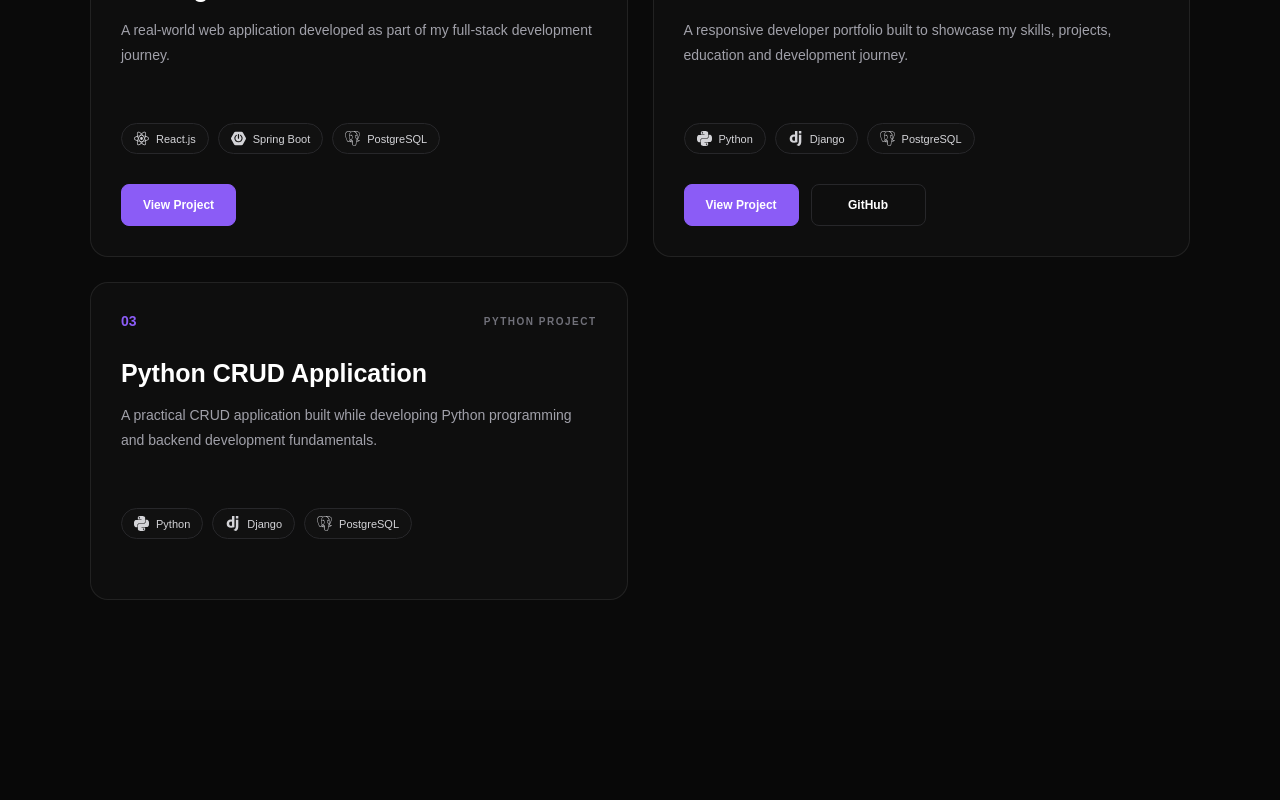
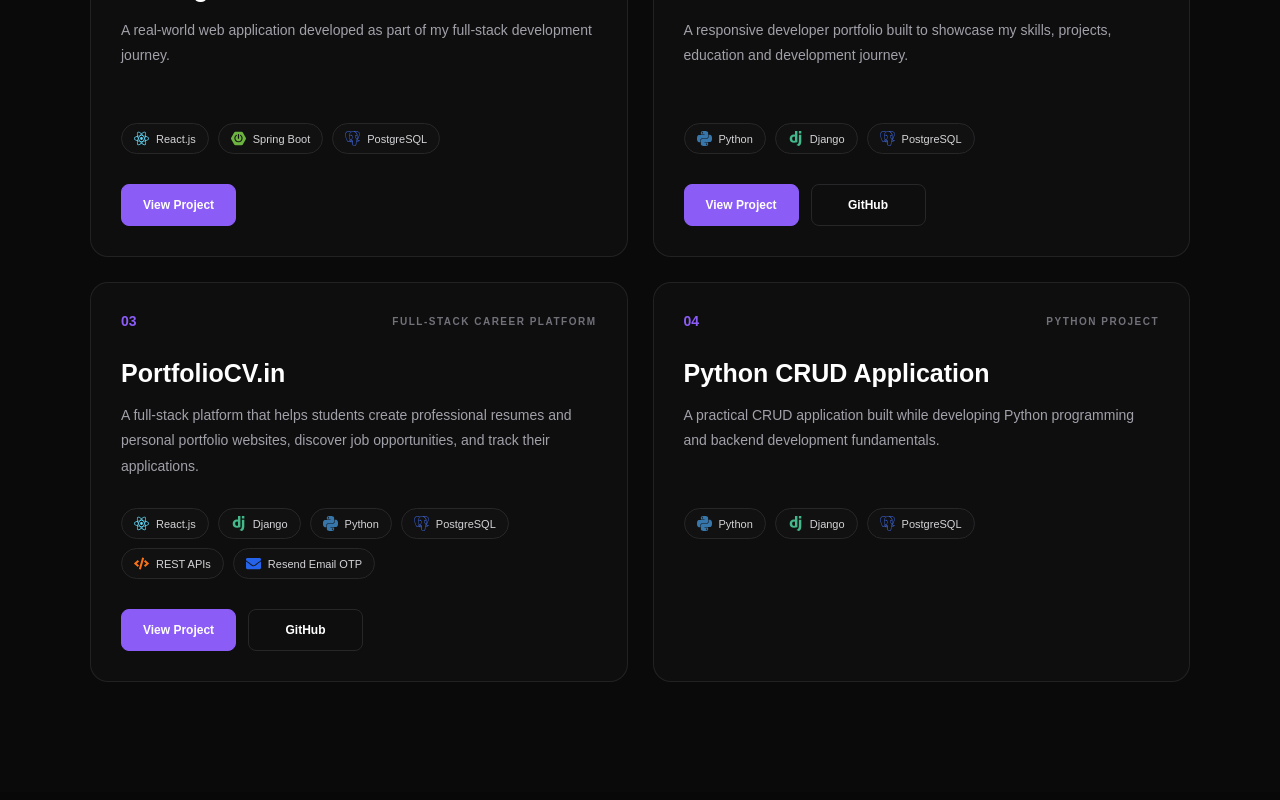
Before and after one commit to vajrabilash-Degapogu/portfolio-frontend, a React (Create React App) app: page / in a window 1280 px wide. Shown: the part 4640-5440 px from the top of the page. Built offline with nearby package versions, Linux system fonts and the light colour scheme; no server answers.

Commit message:
Add PortfolioCV project and brand-coloured tech icons

```diff
--- a/src/components/Projects.jsx
+++ b/src/components/Projects.jsx
@@ -1,15 +1,230 @@
-import { useEffect,useState } from "react";
+import { useEffect, useState } from "react";
 import "../css/Projects.css";
-import {SiReact,SiSpringboot,SiPostgresql,SiPython,SiDjango} from "react-icons/si";
-import {apiRequest} from "../admin/adminApi";
-const icons={react:SiReact,"react.js":SiReact,"spring boot":SiSpringboot,postgresql:SiPostgresql,postgres:SiPostgresql,python:SiPython,django:SiDjango};
-const fallback=[
-{id:"owntag",title:"owntag.in",type:"FULL STACK WEB APPLICATION",description:"A real-world web application developed as part of my full-stack development journey.",technologies:["React.js","Spring Boot","PostgreSQL"],projectUrl:"https://www.owntag.in",githubUrl:""},
-{id:"portfolio",title:"Portfolio Website",type:"PERSONAL PROJECT",description:"A responsive developer portfolio built to showcase my skills, projects, education and development journey.",technologies:["Python","Django","PostgreSQL"],projectUrl:"https://vajrabilash.in",githubUrl:"https://github.com/vajrabilash-Degapogu/portfolio-frontend"},
-{id:"crud",title:"Python CRUD Application",type:"PYTHON PROJECT",description:"A practical CRUD application built while developing Python programming and backend development fundamentals.",technologies:["Python","Django","PostgreSQL"],projectUrl:"",githubUrl:""}];
-function Projects({siteConfig}) {
- const [projects,setProjects]=useState(siteConfig?.projects||fallback);
- useEffect(()=>{if(siteConfig?.projects){setProjects(siteConfig.projects);return}let active=true;apiRequest('/api/public').then(d=>{if(active&&Array.isArray(d.projects))setProjects(d.projects)}).catch(()=>{});return()=>{active=false}},[siteConfig]);
- return <section className="projects-section" id="projects"><div className="projects-container"><div className="projects-heading"><p className="projects-label">MY PROJECTS</p><h2>Things I've <span>built</span></h2><p>A selection of projects that represent my learning, development skills and practical experience.</p></div><div className="projects-grid">{projects.map((p,i)=><div className="project-card" key={p.id||i}><div className="project-top"><span className="project-number">{String(i+1).padStart(2,"0")}</span><span className="project-type">{p.type}</span></div><h3>{p.title}</h3><p className="project-description">{p.description}</p><div className="project-technologies">{(p.technologies||[]).map((t,j)=>{const n=typeof t==="string"?t:t.name;const Icon=icons[String(n).toLowerCase()]||SiPython;return <span key={j}><Icon/>{n}</span>})}</div><div className="project-links">{p.projectUrl&&<a href={p.projectUrl} target="_blank" rel="noopener noreferrer" className="project-button project-button-primary">View Project</a>}{p.githubUrl&&<a href={p.githubUrl} target="_blank" rel="noopener noreferrer" className="project-button">GitHub</a>}</div></div>)}</div></div></section>;
+import {
+  SiReact,
+  SiSpringboot,
+  SiPostgresql,
+  SiPython,
+  SiDjango,
+  SiJavascript,
+  SiMysql,
+  SiGit,
+  SiGithub,
+  SiPandas,
+  SiNumpy,
+  SiJupyter,
+  SiScikitlearn,
+  SiTensorflow,
+  SiPytorch,
+  SiHtml5,
+  SiCss3,
+} from "react-icons/si";
+import {
+  FaJava,
+  FaDatabase,
+  FaEnvelope,
+  FaFileExcel,
+  FaChartBar,
+  FaChartLine,
+  FaCode,
+} from "react-icons/fa";
+import { apiRequest } from "../admin/adminApi";
+
+const icons = {
+  react: SiReact,
+  "react.js": SiReact,
+  "spring boot": SiSpringboot,
+  postgresql: SiPostgresql,
+  postgres: SiPostgresql,
+  python: SiPython,
+  django: SiDjango,
+  javascript: SiJavascript,
+  java: FaJava,
+  mysql: SiMysql,
+  git: SiGit,
+  github: SiGithub,
+  pandas: SiPandas,
+  numpy: SiNumpy,
+  "jupyter notebook": SiJupyter,
+  "scikit-learn": SiScikitlearn,
+  tensorflow: SiTensorflow,
+  pytorch: SiPytorch,
+  html5: SiHtml5,
+  css3: SiCss3,
+  sql: FaDatabase,
+  excel: FaFileExcel,
+  "power bi": FaChartBar,
+  matplotlib: FaChartLine,
+  seaborn: FaChartLine,
+  "rest apis": FaCode,
+  "resend email otp": FaEnvelope,
+};
+
+const iconColors = {
+  react: "#61DAFB",
+  "react.js": "#61DAFB",
+  "spring boot": "#6DB33F",
+  postgresql: "#4169E1",
+  postgres: "#4169E1",
+  python: "#3776AB",
+  django: "#44B78B",
+  javascript: "#F7DF1E",
+  java: "#ED8B00",
+  mysql: "#4479A1",
+  git: "#F05032",
+  github: "#F0F6FC",
+  pandas: "#150458",
+  numpy: "#4DABCF",
+  "jupyter notebook": "#F37626",
+  "scikit-learn": "#F7931E",
+  tensorflow: "#FF6F00",
+  pytorch: "#EE4C2C",
+  html5: "#E34F26",
+  css3: "#1572B6",
+  sql: "#4479A1",
+  excel: "#217346",
+  "power bi": "#F2C811",
+  matplotlib: "#11557C",
+  seaborn: "#4C72B0",
+  "rest apis": "#F97316",
+  "resend email otp": "#2563EB",
+};
+
+const fallback = [
+  {
+    id: "owntag",
+    title: "owntag.in",
+    type: "FULL STACK WEB APPLICATION",
+    description: "A real-world web application developed as part of my full-stack development journey.",
+    technologies: ["React.js", "Spring Boot", "PostgreSQL"],
+    projectUrl: "https://www.owntag.in",
+    githubUrl: "",
+  },
+  {
+    id: "portfolio",
+    title: "Portfolio Website",
+    type: "PERSONAL PROJECT",
+    description: "A responsive developer portfolio built to showcase my skills, projects, education and development journey.",
+    technologies: ["Python", "Django", "PostgreSQL"],
+    projectUrl: "https://vajrabilash.in",
+    githubUrl: "https://github.com/vajrabilash-Degapogu/portfolio-frontend",
+  },
+  {
+    id: "portfoliocv",
+    title: "PortfolioCV.in",
+    type: "FULL-STACK CAREER PLATFORM",
+    description: "A full-stack platform that helps students create professional resumes and personal portfolio websites, discover job opportunities, and track their applications.",
+    technologies: ["React.js", "Django", "Python", "PostgreSQL", "REST APIs", "Resend Email OTP"],
+    projectUrl: "https://www.portfoliocv.in",
+    githubUrl: "https://github.com/portfoliocvin",
+  },
+  {
+    id: "crud",
+    title: "Python CRUD Application",
+    type: "PYTHON PROJECT",
+    description: "A practical CRUD application built while developing Python programming and backend development fundamentals.",
+    technologies: ["Python", "Django", "PostgreSQL"],
+    projectUrl: "",
+    githubUrl: "",
+  },
+];
+
+function Projects({ siteConfig }) {
+  const [projects, setProjects] = useState(siteConfig?.projects || fallback);
+
+  useEffect(() => {
+    if (siteConfig?.projects) {
+      setProjects(siteConfig.projects);
+      return undefined;
+    }
+
+    let active = true;
+    apiRequest("/api/public")
+      .then((data) => {
+        if (active && Array.isArray(data.projects)) {
+          setProjects(data.projects);
+        }
+      })
+      .catch(() => {});
+
+    return () => {
+      active = false;
+    };
+  }, [siteConfig]);
+
+  return (
+    <section className="projects-section" id="projects">
+      <div className="projects-container">
+        <div className="projects-heading">
+          <p className="projects-label">MY PROJECTS</p>
+          <h2>
+            Things I've <span>built</span>
+          </h2>
+          <p>
+            A selection of projects that represent my learning, development skills
+            and practical experience.
+          </p>
+        </div>
+
+        <div className="projects-grid">
+          {projects.map((project, index) => (
+            <div className="project-card" key={project.id || index}>
+              <div className="project-top">
+                <span className="project-number">
+                  {String(index + 1).padStart(2, "0")}
+                </span>
+                <span className="project-type">{project.type}</span>
+              </div>
+
+              <h3>{project.title}</h3>
+              <p className="project-description">{project.description}</p>
+
+              <div className="project-technologies">
+                {(project.technologies || []).map((technology, technologyIndex) => {
+                  const name = typeof technology === "string" ? technology : technology.name;
+                  const key = String(name || "").toLowerCase();
+                  const Icon = icons[key] || SiPython;
+
+                  return (
+                    <span key={technologyIndex}>
+                      <Icon
+                        aria-hidden="true"
+                        style={{ color: iconColors[key] || "#8b5cf6" }}
+                      />
+                      {name}
+                    </span>
+                  );
+                })}
+              </div>
+
+              <div className="project-links">
+                {project.projectUrl && (
+                  <a
+                    href={project.projectUrl}
+                    target="_blank"
+                    rel="noopener noreferrer"
+                    className="project-button project-button-primary"
+                  >
+                    View Project
+                  </a>
+                )}
+                {project.githubUrl && (
+                  <a
+                    href={project.githubUrl}
+                    target="_blank"
+                    rel="noopener noreferrer"
+                    className="project-button"
+                  >
+                    GitHub
+                  </a>
+                )}
+              </div>
+            </div>
+          ))}
+        </div>
+      </div>
+    </section>
+  );
 }
+
 export default Projects;
```
